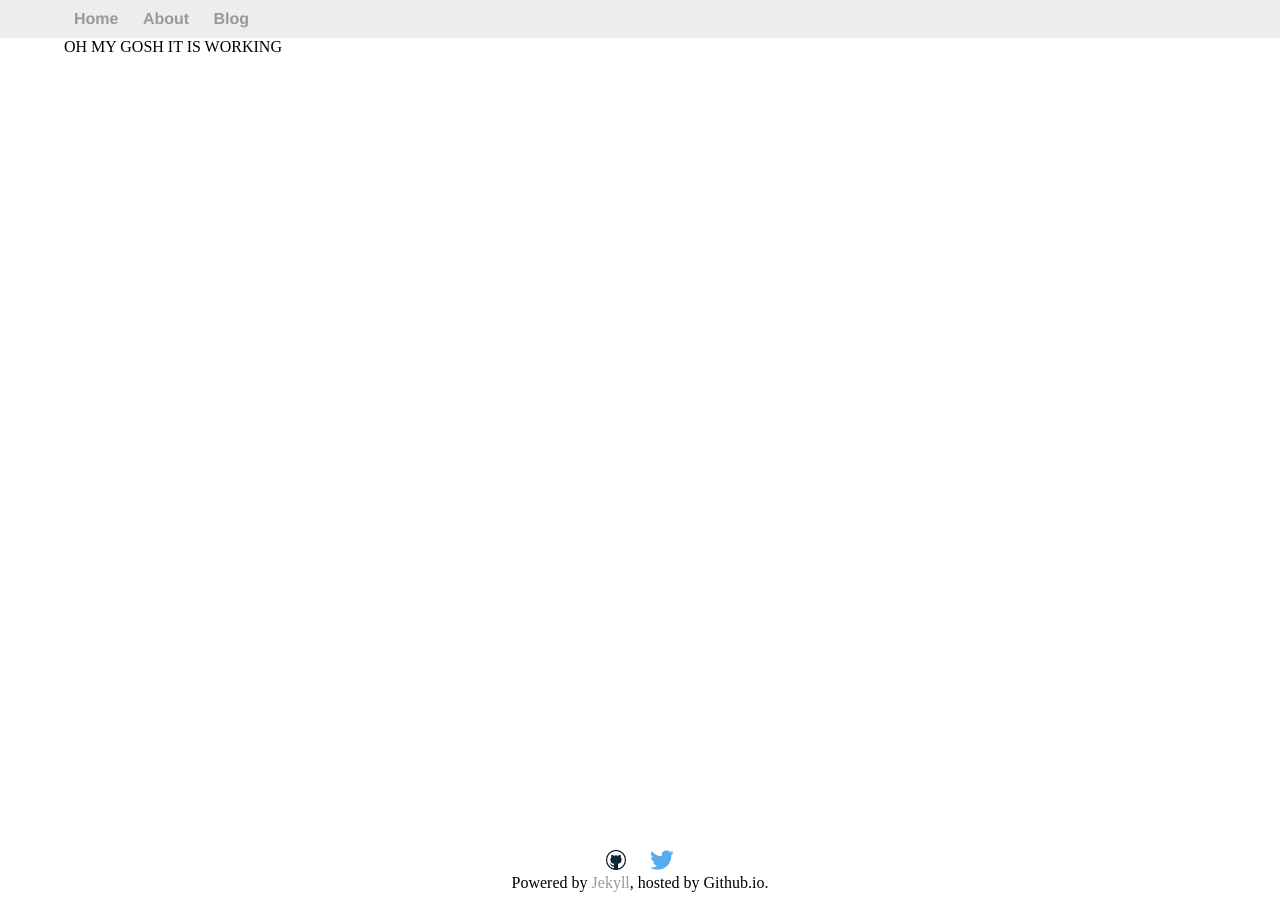
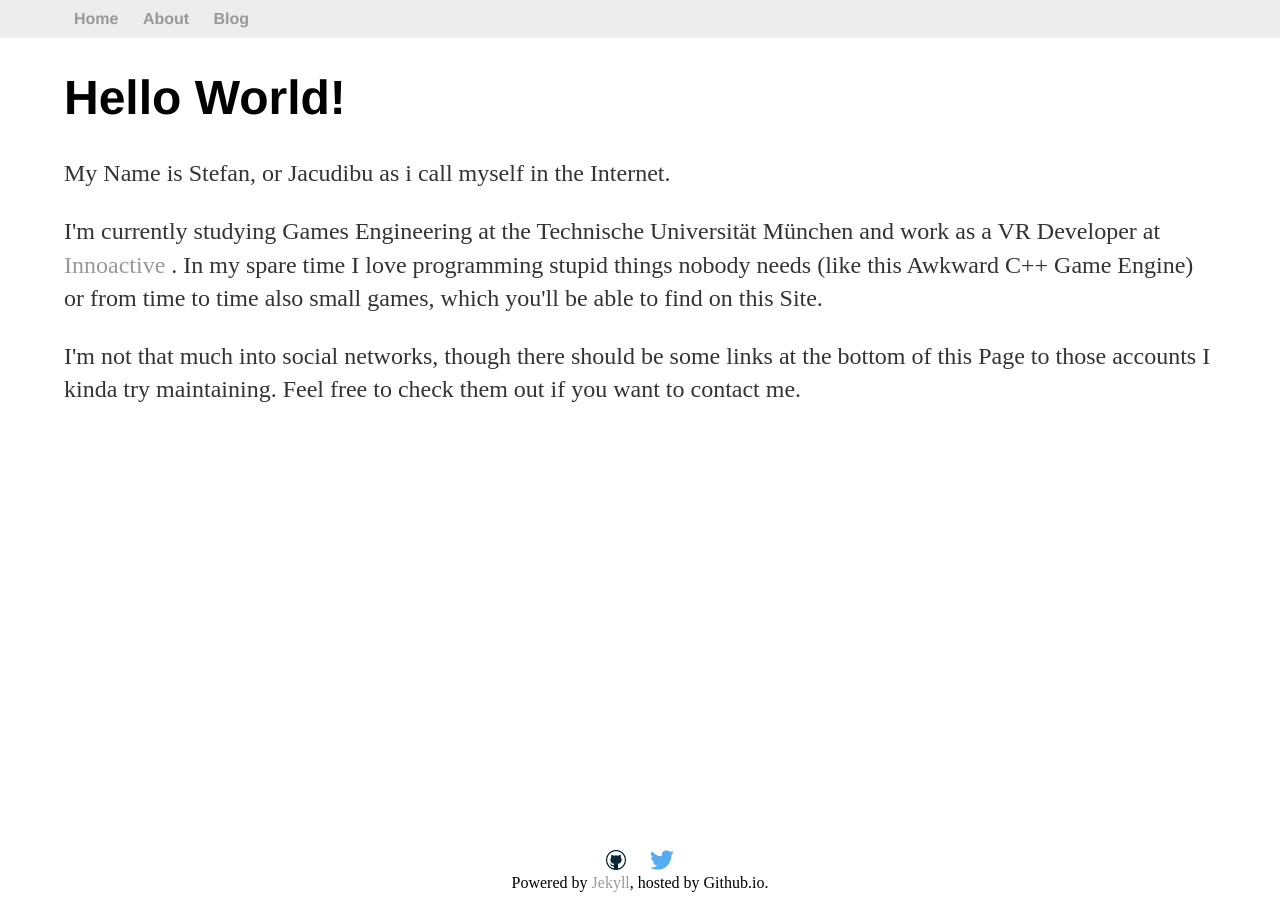
Before and after one commit to Jacudibu/jacudibu.github.io, a Jekyll site: the page built from about/index.html, in a window 1280 px wide. Built offline with Jekyll 4.4.1, drawn with Linux system fonts in a browser that asks for light colours.

Commit message:
Filled about page with content.

```diff
--- a/about/index.html
+++ b/about/index.html
@@ -3,4 +3,16 @@ layout: default
 title: About me
 ---
 
-OH MY GOSH IT IS WORKING
+<div class = "WallOfText">
+	<h1>Hello World!</h1>
+	<p>
+		My Name is Stefan, or Jacudibu as i call myself in the Internet.
+	</p>
+	<p>
+		I'm currently studying Games Engineering at the Technische Universität München and work as a VR Developer at <a href = http://innoactive.de> Innoactive </a>. In my spare time I love programming stupid things nobody needs (like this Awkward C++ Game Engine) or from time to time also small games, which you'll be able to find on this Site.
+	</p>
+	<p>
+		I'm not that much into social networks, though there should be some links at the bottom of this Page to those accounts I kinda try maintaining. Feel free to check them out if you want to contact me.
+	</p>
+
+</div>
```
